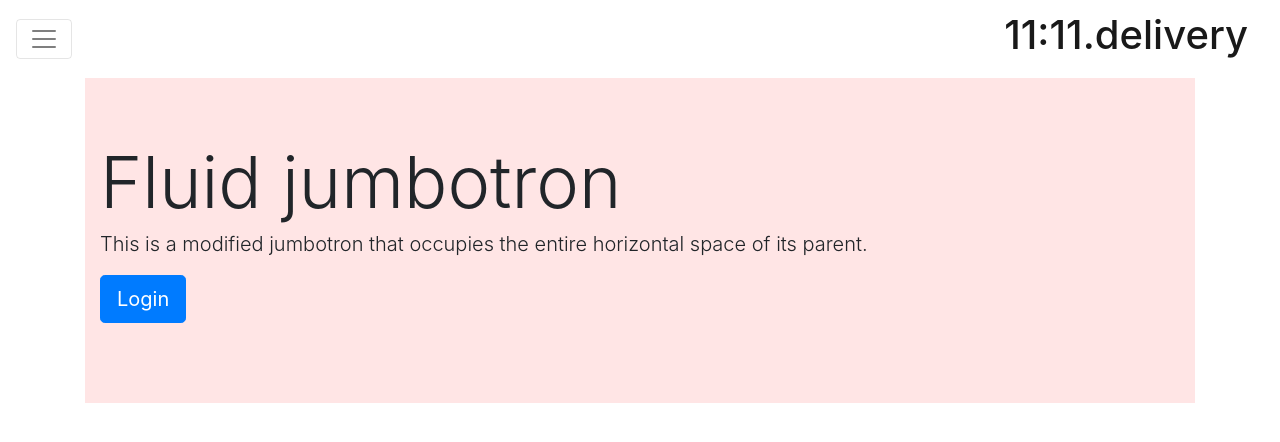
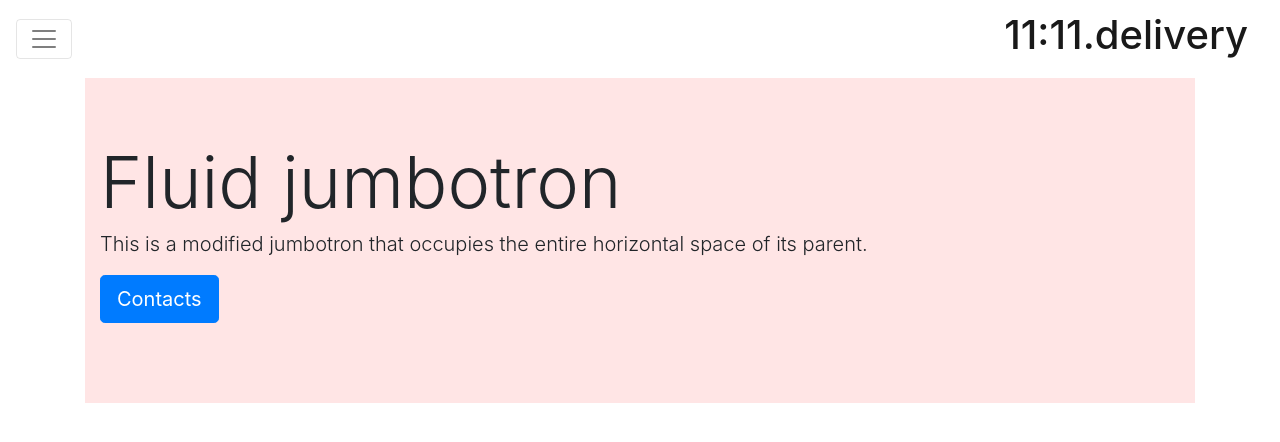
Before and after one commit to georgesp90/trydjango, a Django app: page / in a window 1280 px wide. Shown: the top 442 px of the page. Run offline with Django 3.2, Linux system fonts and the light colour scheme; a user stored in the database is signed in; some libraries are stand-ins or nearby versions.

Commit message:
added home login button conditional

```diff
--- a/trydjango1-11/src/templates/base.html
+++ b/trydjango1-11/src/templates/base.html
@@ -1,11 +1,11 @@
 <!DOCTYPE html>
-<html lang=en >
+<html lang=en>
 
-<head >
+<head>
 <title>{% block head_title %}11:11.delivery{% endblock head_title %}</title>
 {% include 'snippets/css.html' %}
 </head>
-<body img src="http://cdn.wonderfulengineering.com/wp-content/uploads/2014/05/city-wallpaper-7.jpg" class="img-fluid" alt="Responsive image">
+<body>
 {% include 'snippets/nav.html' %}
 
 <div class="container">
--- a/trydjango1-11/src/templates/home.html
+++ b/trydjango1-11/src/templates/home.html
@@ -6,7 +6,12 @@
     <h1 class="display-3">Fluid jumbotron</h1>
     <p class="lead">This is a modified jumbotron that occupies the entire horizontal space of its parent.</p>
     <p class="lead">
+    {% if user.is_authenticated %}
+    <a class="btn btn-primary btn-lg" href="/contacts_list/" role="button">Contacts</a>
+    {% else %}
     <a class="btn btn-primary btn-lg" href="/login/" role="button">Login</a>
+    {% endif %}
+
   </p>
   </div>
 </div>
```
Also changed, not shown: trydjango1-11/src/db.sqlite3.
